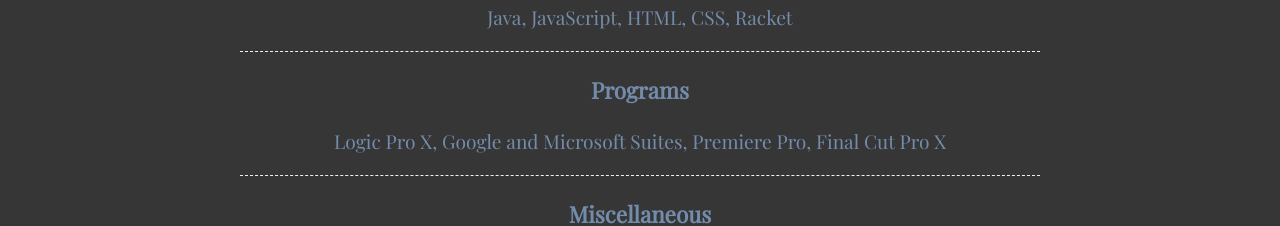
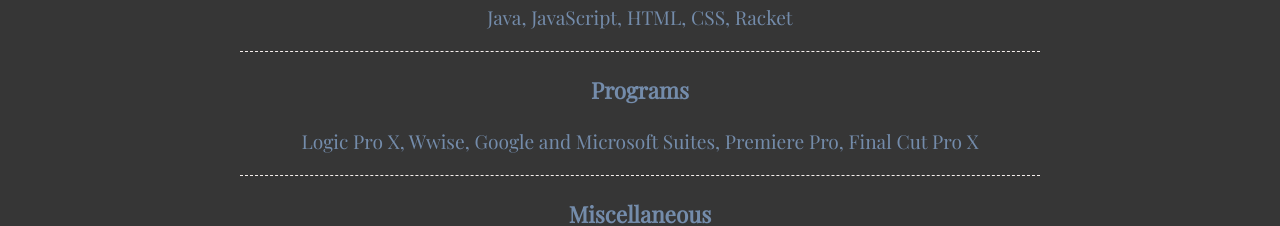
Before and after one commit to MidnightandShadow/MidnightandShadow.github.io, a plain HTML site: page index.html in a window 1280 px wide. Shown: the part 1860-2086 px from the top of the page. Drawn offline with Linux system fonts and the light colour scheme.

Commit message:
added Wwise to skills

```diff
--- a/index.html
+++ b/index.html
@@ -101,7 +101,7 @@
 
 							<section>
 								<h3>Programs</h3>
-								<p>Logic Pro X, Google and Microsoft Suites, Premiere Pro, Final Cut Pro X</p>
+								<p>Logic Pro X, Wwise, Google and Microsoft Suites, Premiere Pro, Final Cut Pro X</p>
 							</section>
 
 							<section>
```
